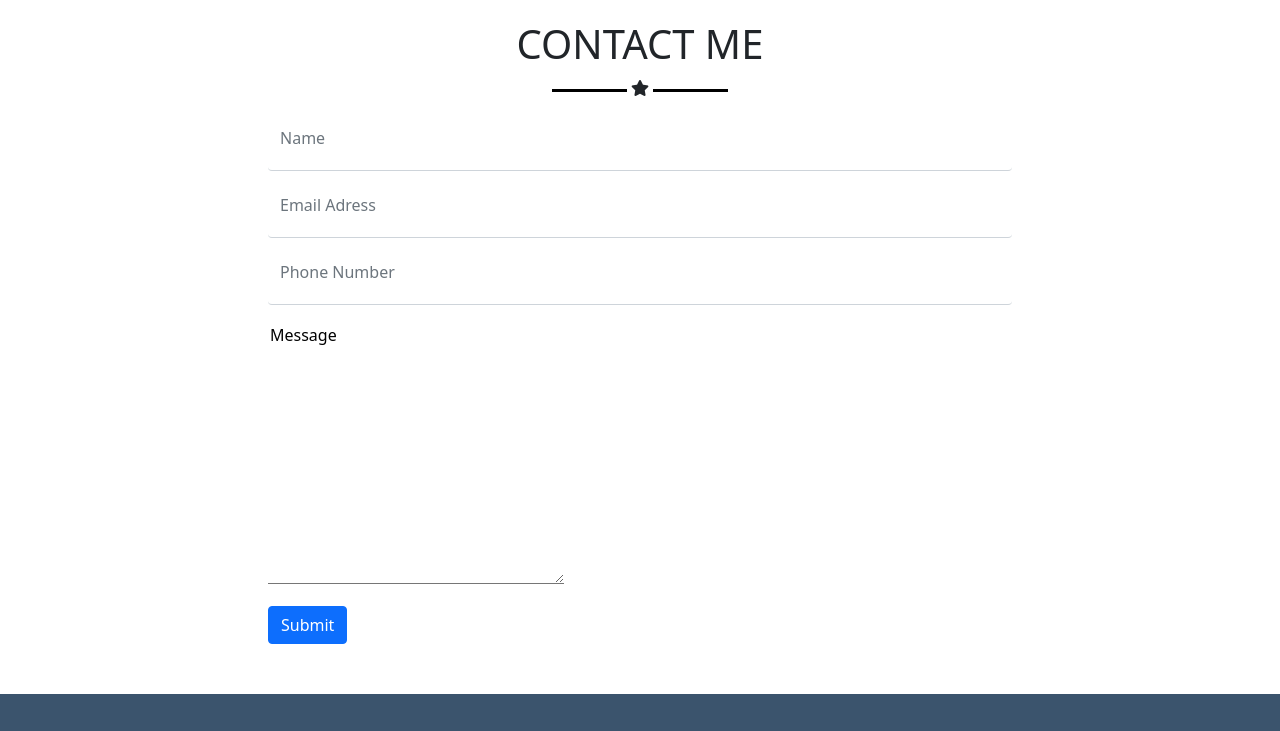
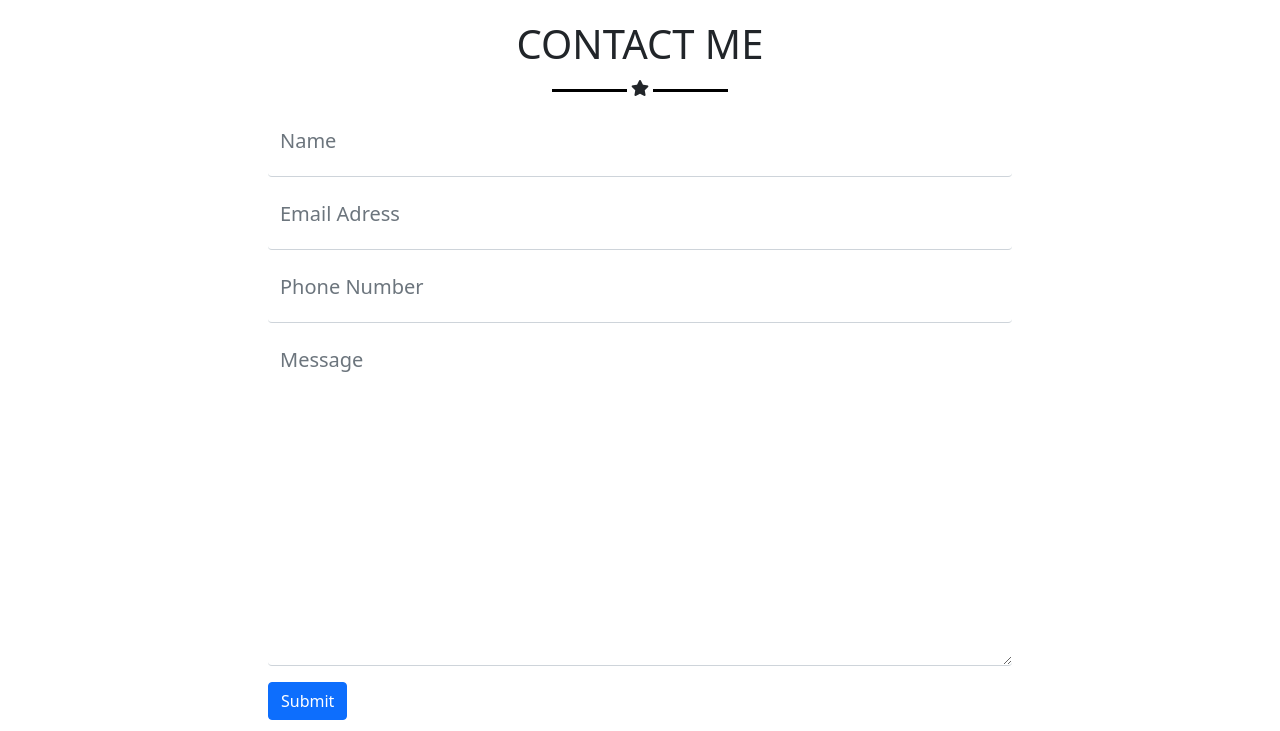
Before and after one commit to radfarelmira/html-css-bootstrap-freelancer, a plain HTML site: page index.html in a window 1280 px wide. Shown: the part 1790-2521 px from the top of the page. Drawn offline with nearby package versions, Linux system fonts and the light colour scheme.

Commit message:
complete

```diff
--- a/css/style.css
+++ b/css/style.css
@@ -144,17 +144,30 @@ section {
 }
 
 /* Contact */
+/* In questo caso possiamo usare due approcci primo è */
 input[type="text"],
 input[type="email"],
-textarea{
+textarea.form-control{
     border-top: 0;
     border-left: 0;
     border-right: 0;
+    font-size: 20px;
     padding-bottom: 20px;
-  }
+}
+/* secondo è */
+/* .form_container input[type="text"],
+.form_container input[type="email"],
+.form_container textarea {
+    border-top: 0;
+    border-left: 0;
+    border-right: 0;
+    font-size: 20px;
+    padding-bottom: 20px;
+} */
 
 .form-control:focus{
     box-shadow: none;
+    border-color: midnightblue;
 }
 
 /* FOOTER */
--- a/index.html
+++ b/index.html
@@ -180,25 +180,32 @@
                         </div>
                     </div>
 
+                    <div class="form_container">
                         <form>
                             <div class="mb-3">
-                          <label for="name" class="form-label sr-only">Name</label>
-                          <input type="text" class="form-control" id="name" placeholder="Name">
+                              <label for="customer-name" class="form-label sr-only">Name</label>
+                              <input type="text" class="form-control" id="customer-name" placeholder="Name">
                             </div>
+
                             <div class="mb-3">
-                          <label for="email-adress" class="form-label sr-only">Email Adress</label>
-                          <input type="email" class="form-control" id="email-adress" placeholder="Email Adress">
+                                <label for="customer-email" class="form-label sr-only">Email Adress</label>
+                                <input type="email" class="form-control" id="customer-email" placeholder="Email Adress">
                               </div>
+
                               <div class="mb-3">
-                            <label for="phone-number" class="form-label sr-only">Phone Number</label>
-                            <input type="text" class="form-control" id="phone-number" placeholder="Phone Number">
+                                <label for="customer-phone" class="form-label sr-only">Phone Number</label>
+                                <input type="text" class="form-control" id="customer-phone" placeholder="Phone Number">
                               </div>
+
                               <div class="mb-3">
-                            <textarea name="" id="message" cols="30" rows="10">Message</textarea>
+                                <label for="customer-message" class="form-label sr-only">Message</label>
+                                <textarea class="form-control" id="customer-message" cols="30" rows="10" placeholder="Message"></textarea>
                               </div>
 
                             <button type="submit" class="btn btn-primary">Submit</button>
                           </form>
+                    </div>
+
                 </div>
             </div>
         </section>
```
Lines whose indentation alone changed are shown as unchanged.
